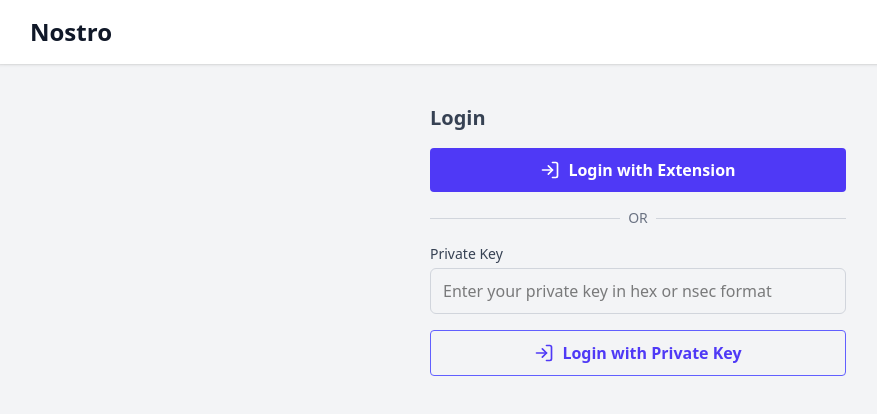
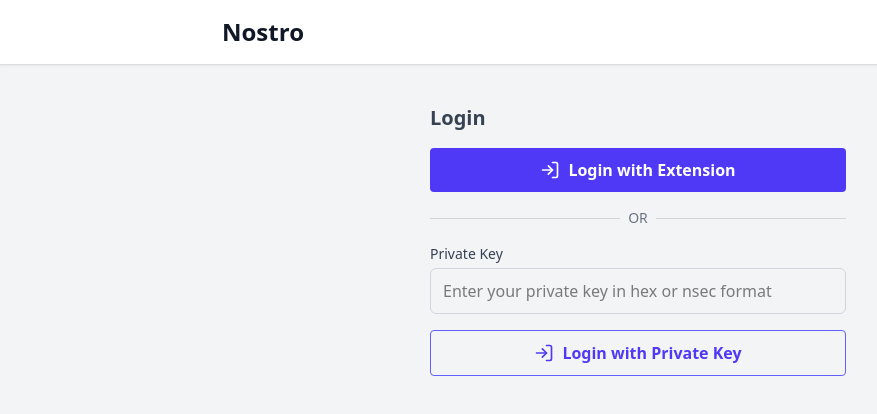
Before and after one commit to minagishl/nostro, a Next.js app: page / in a window 1280 px wide. Shown: the top 414 px of the page, without its empty margins (2-879 px from the left). Built offline with nearby package versions, Linux system fonts and the light colour scheme; what nostr-tools would draw is missing.

Commit message:
chore: update maximum size

```diff
--- a/src/components/layout/Layout.tsx
+++ b/src/components/layout/Layout.tsx
@@ -21,7 +21,7 @@
   return (
     <div className="min-h-screen bg-gray-100 dark:bg-gray-900">
       <header className="fixed top-0 z-10 w-full bg-white shadow dark:bg-gray-800">
-        <div className="mx-auto max-w-7xl px-4 py-4 sm:px-6 lg:px-8">
+        <div className="mx-auto max-w-4xl px-4 py-4 sm:px-6 lg:px-8">
           <div className="flex items-center justify-between">
             <Link href="/">
               <h1 className="text-2xl font-bold text-gray-900 dark:text-white">Nostro</h1>
@@ -29,7 +29,7 @@
           </div>
         </div>
       </header>
-      <div className="mx-auto max-w-7xl px-4 pt-16 sm:px-6 lg:px-8">
+      <div className="mx-auto max-w-4xl px-4 pt-16 sm:px-6 lg:px-8">
         <div className="relative flex">
           {publicKey && (
             <aside className="fixed py-8">
```
